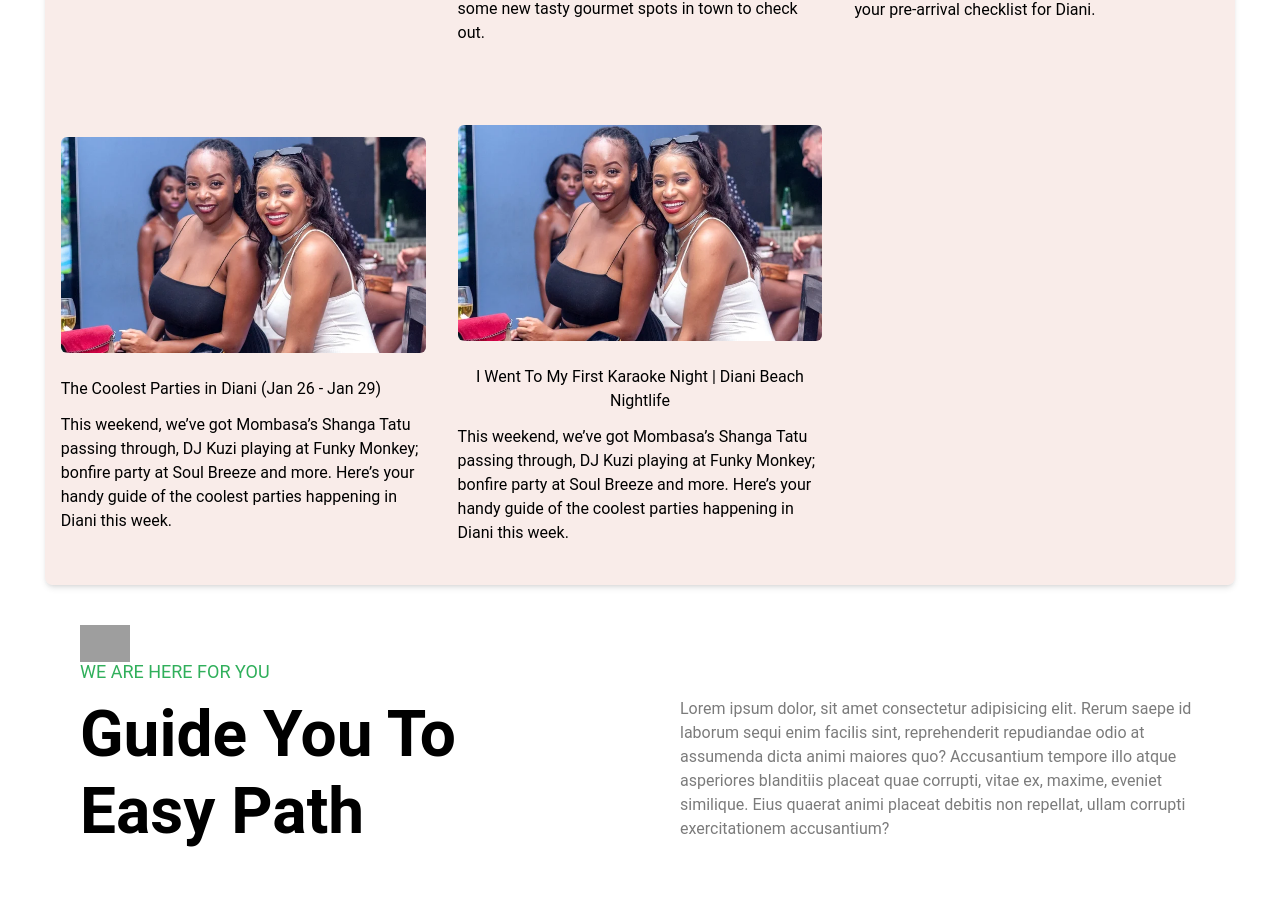
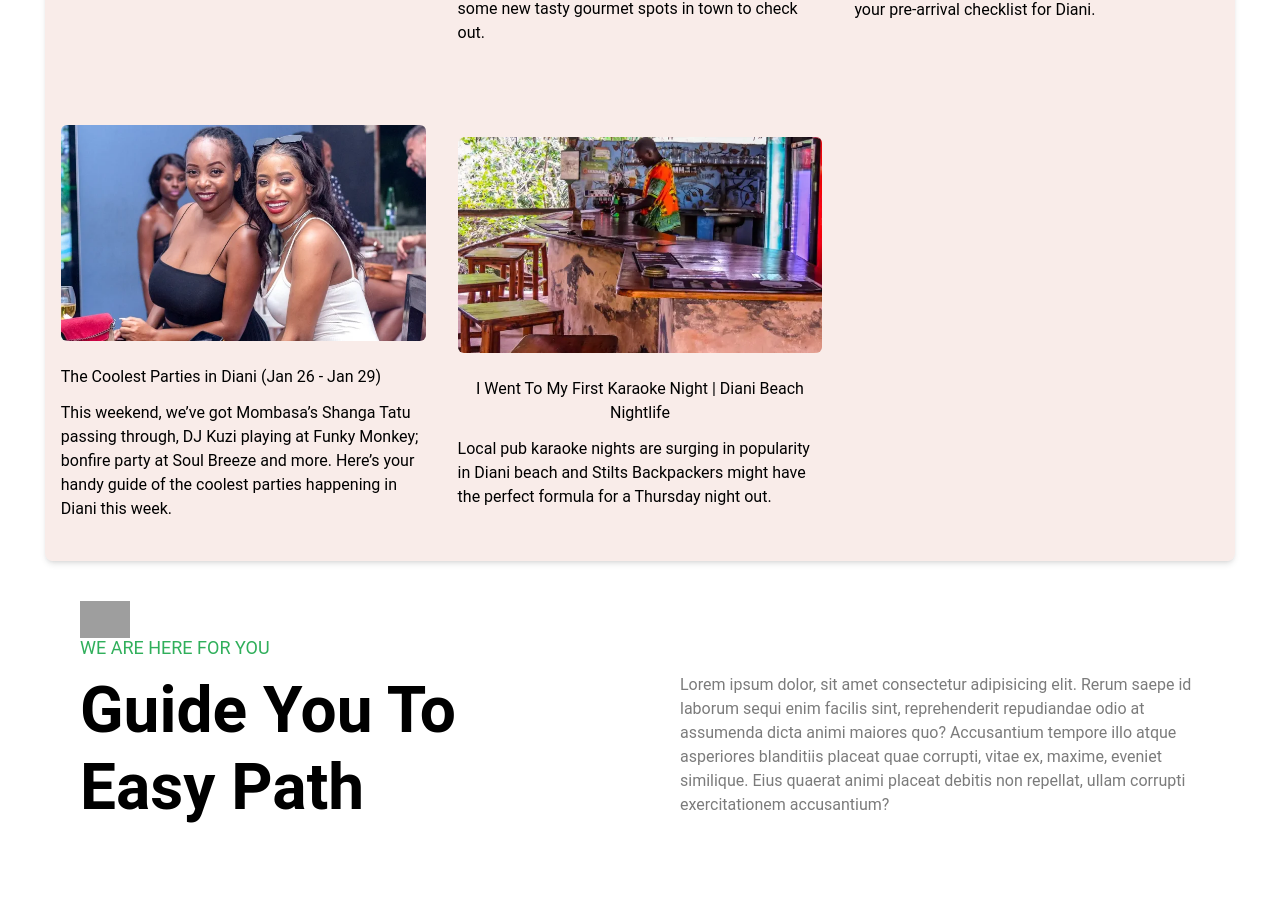
Before and after one commit to MatthewsRicky/travelapp, a Next.js app: page / in a window 1280 px wide. Shown: the part 1319-2240 px from the top of the page. Built offline with nearby package versions, Linux system fonts and the light colour scheme; grey boxes are pictures that could not be loaded.

Commit message:
Update index.ts

```diff
--- a/constants/index.ts
+++ b/constants/index.ts
@@ -90,8 +90,8 @@ export const BLOG_SECTION = [
 	{
 		title: "I Went To My First Karaoke Night | Diani Beach Nightlife",
 		description:
-			"This weekend, we’ve got Mombasa’s Shanga Tatu passing through, DJ Kuzi playing at Funky Monkey; bonfire party at Soul Breeze and more. Here’s your handy guide of the coolest parties happening in Diani this week.",
-		src: "/the-club-diani-revelers.-photo-credited-to-the-club-diani-facebook-page.webp",
+			"Local pub karaoke nights are surging in popularity in Diani beach and Stilts Backpackers might have the perfect formula for a Thursday night out.",
+		src: "/the-stilts-backpackers-diani-beach-bar-image-courtesy-of-stilts-backpackers-facebook-page.webp",
 		alt: "Diani Nights",
 	},
 ];
```
